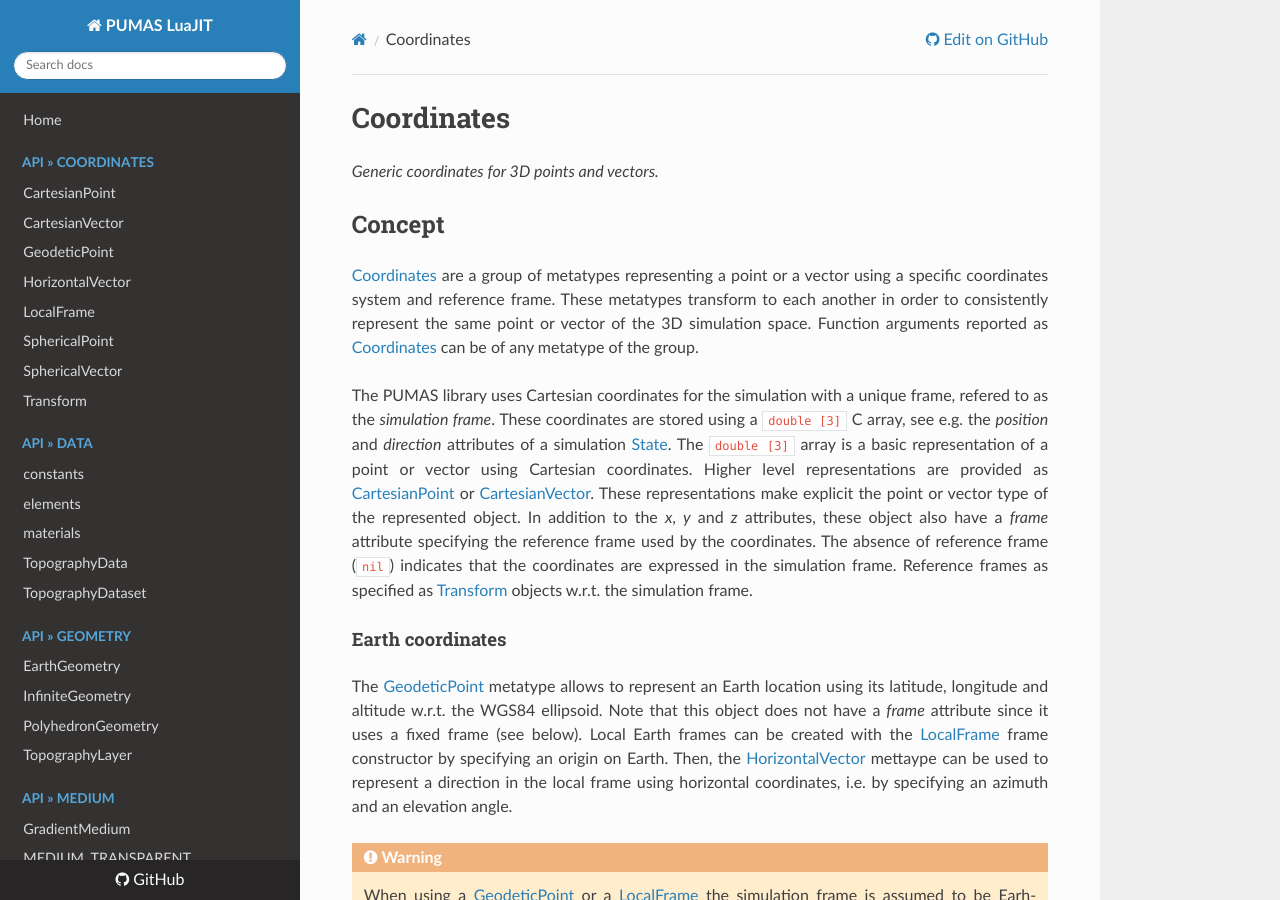
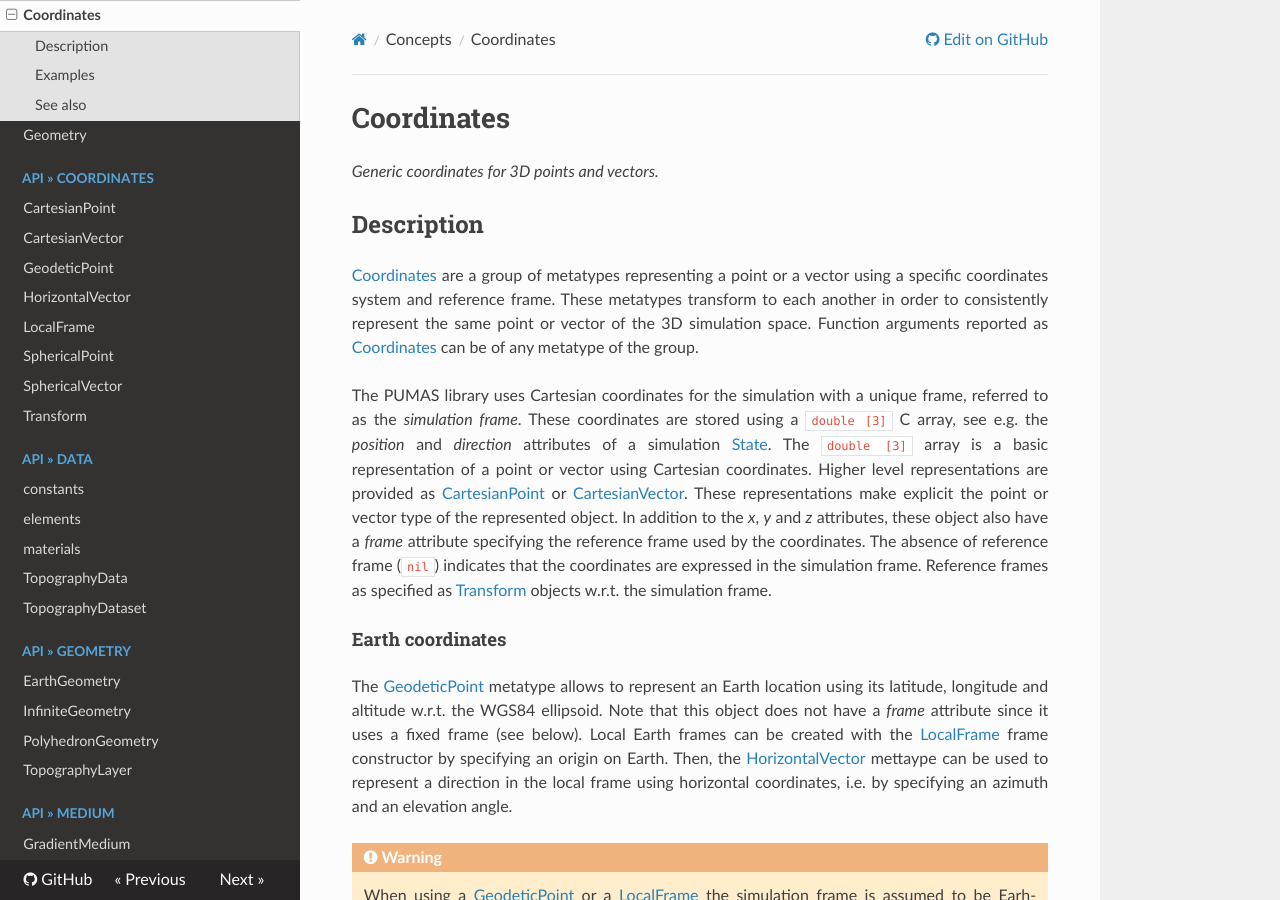
Before and after one commit to niess/pumas-luajit, an MkDocs documentation site: the page built from docs/docs/api/coordinates/Coordinates.md, in a window 1280 px wide and 900 px high. Built offline with MkDocs 1.6.1, drawn with Linux system fonts in a browser that asks for light colours; nearby versions of some CDN libraries.

Commit message:
Add description for generic geometry

```diff
--- a/docs/docs/api/coordinates/Coordinates.md
+++ b/docs/docs/api/coordinates/Coordinates.md
@@ -1,7 +1,7 @@
 # Coordinates
 _Generic coordinates for 3D points and vectors._
 
-## Concept
+## Description
 
 [Coordinates](Coordinates.md) are a group of metatypes representing a point or a
 vector using a specific coordinates system and reference frame. These metatypes
@@ -11,7 +11,7 @@
 {: .justify}
 
 The PUMAS library uses Cartesian coordinates for the simulation with a unique
-frame, refered to as the *simulation frame*. These coordinates are stored using
+frame, referred to as the *simulation frame*. These coordinates are stored using
 a `double [3]` C array, see e.g. the *position* and *direction* attributes of a
 simulation [State](../physics/State.md#attributes).  The `double [3]` array is a
 basic representation of a point or vector using Cartesian coordinates.  Higher
--- a/docs/mkdocs.yml
+++ b/docs/mkdocs.yml
@@ -8,6 +8,9 @@
 
 nav:
   - Home: index.md
+  - Concepts:
+    - Coordinates: api/coordinates/Coordinates.md
+    - Geometry: api/geometry/Geometry.md
   - API &raquo; Coordinates:
     - CartesianPoint: api/coordinates/CartesianPoint.md
     - CartesianVector: api/coordinates/CartesianVector.md
```
Also changed, not shown: docs/docs/api/geometry/Geometry.md (added, +42 -0 lines), docs/docs/api/geometry/PolyhedronGeometry.md (+1 -1 lines).
